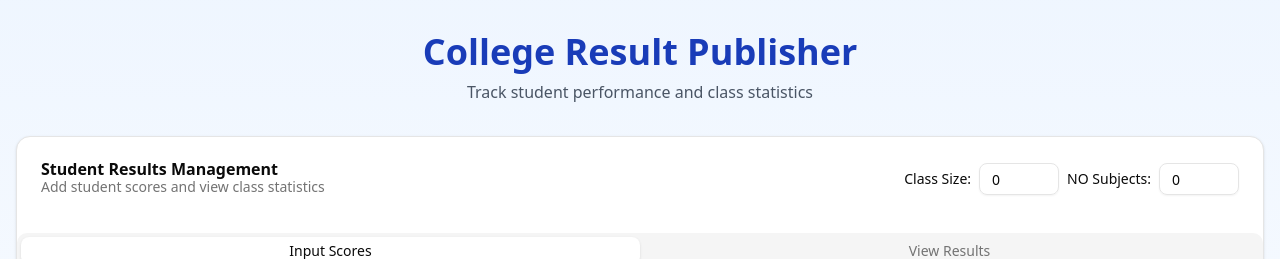
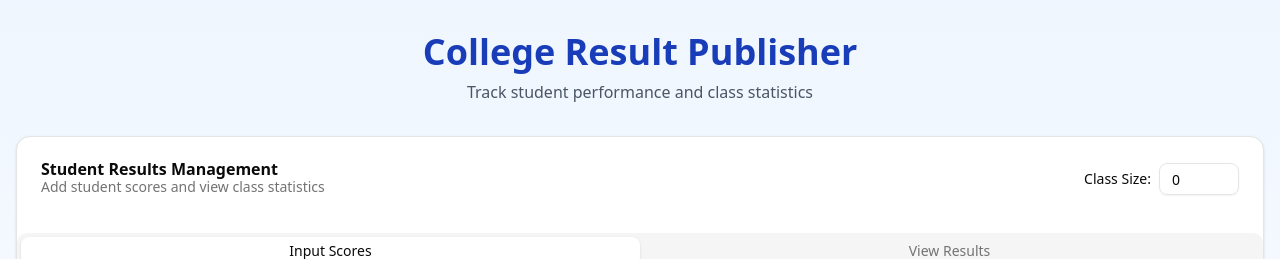
Before and after one commit to mrauthentik/school-result-publisher, a React (Vite) app: page / in a window 1280 px wide. Shown: the top 259 px of the page. Built offline with nearby package versions, Linux system fonts and the light colour scheme.

Commit message:
Comment out total students input field in ResultPublisher component

```diff
--- a/src/components/ResultPublisher.tsx
+++ b/src/components/ResultPublisher.tsx
@@ -118,7 +118,7 @@ export function ResultPublisher(){
                             className="w-20 h-8"
                             min={0}
                         />
-                        <Label htmlFor="totalStudents" className="text-sm font-medium">
+                        {/* <Label htmlFor="totalStudents" className="text-sm font-medium">
                            NO Subjects:
                         </Label>
                         <Input
@@ -128,7 +128,7 @@ export function ResultPublisher(){
                             onChange={(e) => setTotalStudents(Number.parseInt(e.target.value) || 0)}
                             className="w-20 h-8"
                             min={0}
-                        />
+                        /> */}
                     </div>
                 </div>
             </CardHeader>
```
